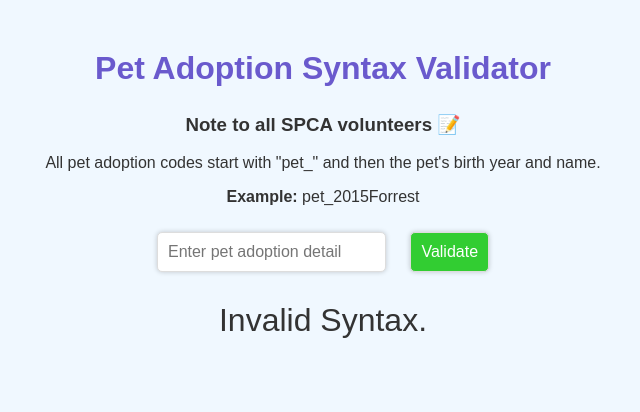
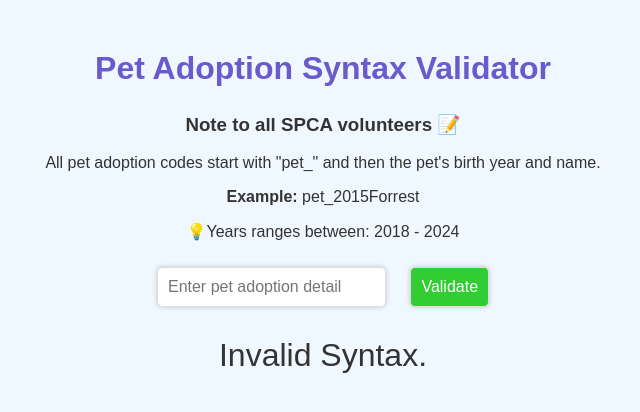
Before and after one commit to Mokawane/SEEMOK507_BCL2401_GroupB_Jonas-Mokawane_JSL01, a plain HTML site: page index.html in a window 1280 px wide. Both pictures are taken after a click on the button "Validate". Shown: the whole page, without its empty margins (317-957 px from the left). Drawn offline with Linux system fonts and the light colour scheme.

Commit message:
update of number range

```diff
--- a/index.html
+++ b/index.html
@@ -10,6 +10,7 @@
     <h3>Note to all SPCA volunteers 📝</h3>
     <p>All pet adoption codes start with "pet_" and then the pet's birth year and name.</p>
     <p><strong>Example:</strong> pet_2015Forrest</p>
+    <p>💡Years ranges between: 2018 - 2024</p>
     <input type="text" id="petInput" placeholder="Enter pet adoption detail">
     <button onclick="validateSyntax()">Validate</button>
     <p id="result"></p>
--- a/script.js
+++ b/script.js
@@ -1,6 +1,6 @@
 function validateSyntax() {
     let input = document.getElementById('petInput').value;
-    let result = /^pet_\d{4}[A-Za-z]+$/;
+    let result = /^pet_(201[8-9]|202[0-4])[A-Za-z]+$/;
 
     if (result.test(input)) {
             document.getElementById('result').innerText = "Valid Syntax";
```
